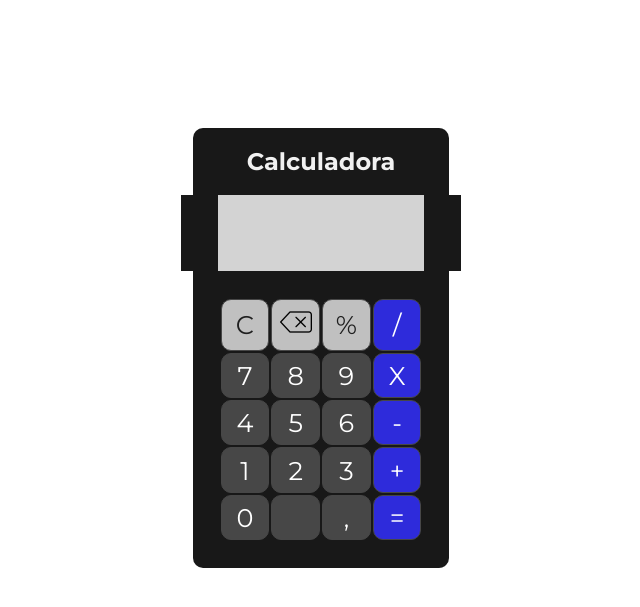
After one commit to LuizReis03/CalculadoraJS, a PHP site: page /front/pages/calculadora.html in a window 1280 px wide. The commit adds this page. Shown: the top 607 px of the page, without its empty margins (319-959 px from the left). Run offline with PHP 8.4, Linux system fonts and the light colour scheme.

Commit message:
Calculadora completa

```diff
--- /dev/null
+++ b/front/pages/calculadora.html
@@ -0,0 +1,54 @@
+<!DOCTYPE html>
+<html lang="pt-br">
+
+<head>
+    <meta charset="UTF-8">
+    <meta http-equiv="X-UA-Compatible" content="IE=edge">
+    <meta name="viewport" content="width=device-width, initial-scale=1.0">
+    <link rel="stylesheet" href="../../static/calc.css">
+    <title>Calculadora</title>
+</head>
+
+<body>
+
+    <main>
+        <table>
+            <h2 class="titulo">Calculadora</h2>
+            <p id="resultado"></p>
+            <tr>
+                <td class="cinza" onclick="clean()">C</td>
+                <td class="cinza" onclick="back()"><img src="../../static/img/excluir.png"></td>
+                <td class="cinza" onclick="insert('%')">%</td>
+                <td class="laranja" onclick="insert('/')">/</td>
+            </tr>
+            <tr>
+                <td onclick="insert('7')">7</td>
+                <td onclick="insert('8')">8</td>
+                <td onclick="insert('9')">9</td>
+                <td class="laranja" onclick="insert('*')">X</td>
+            </tr>
+            <tr>
+                <td onclick="insert('4')">4</td>
+                <td onclick="insert('5')">5</td>
+                <td onclick="insert('6')">6</td>
+                <td class="laranja" onclick="insert('-')">-</td>
+            </tr>
+            <tr>
+                <td onclick="insert('1')">1</td>
+                <td onclick="insert('2')">2</td>
+                <td onclick="insert('3')">3</td>
+                <td class="laranja" onclick="insert('+')">+</td>
+            </tr>
+            <tr>
+                <td onclick="insert('0')">0</td>
+                <td></td>
+                <td onclick="insert(',')">,</td>
+                <td class="laranja" onclick="calcular()">=</td>
+            </tr>
+        </table>
+    </main>
+
+    <script type="text/javascript" src="../script/script.js"></script>
+</body>
+
+</html>
--- /dev/null
+++ b/front/script/script.js
@@ -0,0 +1,27 @@
+//insere os numeros no visor
+function insert(valor)
+{
+    var numero = document.getElementById('resultado').innerHTML;
+    document.getElementById('resultado').innerHTML = numero + valor;
+}
+
+//apaga todos os valores
+function clean() {
+    document.getElementById('resultado').innerHTML = "";
+}
+
+//apaga um por um
+function back() {
+    var resultado = document.getElementById('resultado').innerHTML;
+    document.getElementById('resultado').innerHTML = resultado.substring(0, resultado.length - 1);
+}
+
+//
+function calcular(){
+
+    var resultado = document.getElementById('resultado').innerHTML;
+    if (resultado) {
+        document.getElementById('resultado').innerHTML = eval(resultado);
+    }
+
+}
--- a/static/calc.css
+++ b/static/calc.css
@@ -10,18 +10,26 @@ body{
 table{
     background-color: rgb(24, 24, 24);
     color: white;
-    margin: 15% auto;
+    margin: auto;
     width: 20%;
     padding: 2%;
-    box-shadow: 0px 8px 16px 0px #5a5a5a80;
+    border-bottom-left-radius: 10px;
+    border-bottom-right-radius: 10px;
 }
 
-thead{
-    background-color: #c0c0c0;
-    margin: auto;
+.titulo{
+    margin: 10% auto;
+    margin-bottom: 0;
+    background-color: #181818;
+    color: #f1f1f1;
+    width: 20%;
+    text-align: center;
+    padding: 1.5% 0%;
+    border-top-left-radius: 10px;
+    border-top-right-radius: 10px;
 }
 
-tbody{
+tr{
     text-align: center;
     align-items: center;
 }
@@ -30,10 +38,11 @@ td{
     font-size: 2vw;
     background-color: #474747;
     border: #474747 solid 1px;
-    border-radius: 100%;
+    border-radius: 10px;
     width: 25%;
     padding: 3%;
     transition: 0.3s;
+    text-align: center;
 }
 
 td:hover{
@@ -41,11 +50,11 @@ td:hover{
 }
 
 .laranja{
-    background-color: #d8900b;
+    background-color: #2e2bdb;
 }
 
 .laranja:hover{
-    background-color: #af7509;
+    background-color: #2624c0;
 }
 
 .cinza{
@@ -57,3 +66,15 @@ td:hover{
 .cinza:hover{
     background-color: #acacac;
 }
+
+#resultado{
+    width: 14.1% !important;
+    height: 50px;
+    background-color: #d3d3d3;
+    font-size: 3em;
+    margin: auto;
+    padding: 1%;
+    border-left: #181818 solid 37px;
+    border-right: #181818 solid 37px;
+    text-align: right;
+}
```
Also changed, not shown: back/formulario.php (deleted, +0 -13 lines), front/calculadora.html (deleted, +0 -54 lines), front/index.php (deleted, +0 -48 lines), static/style.css (deleted, +0 -50 lines), back/calculadora.php (deleted), static/img/excluir.png (added).
